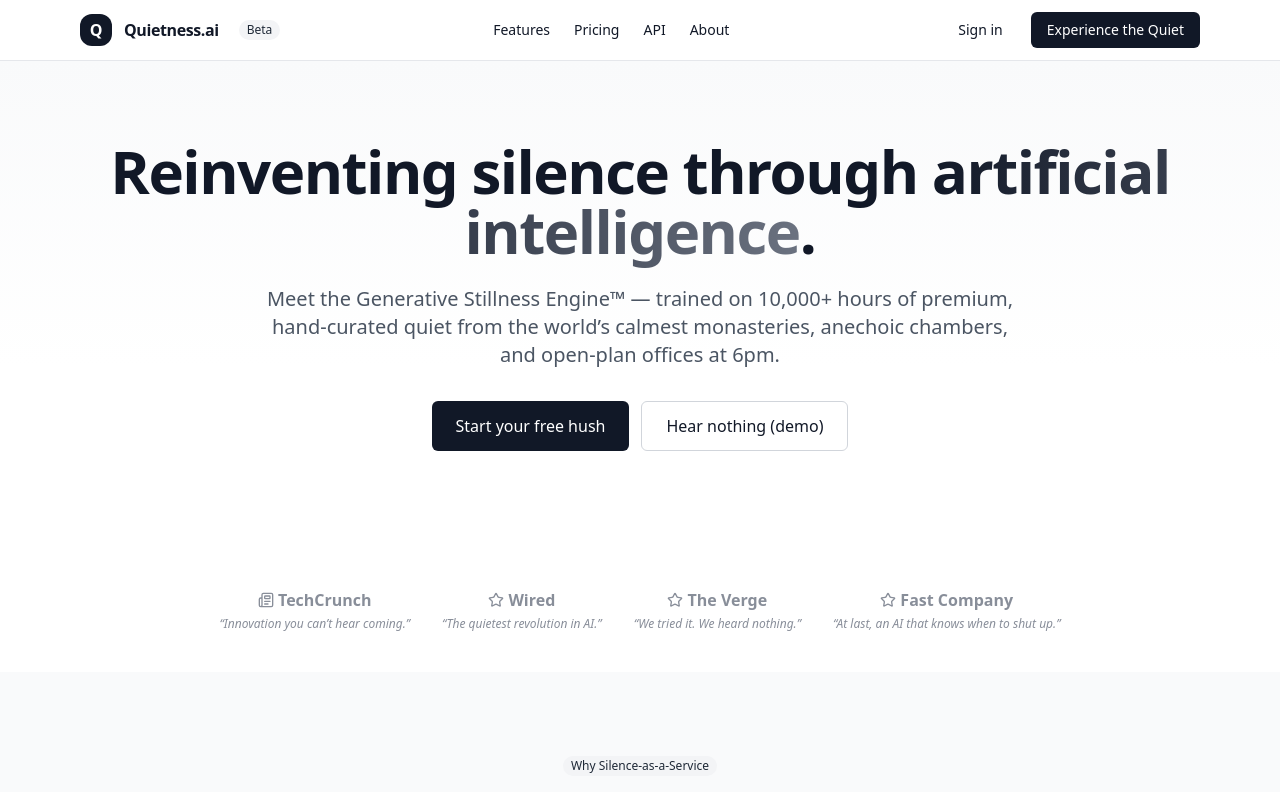
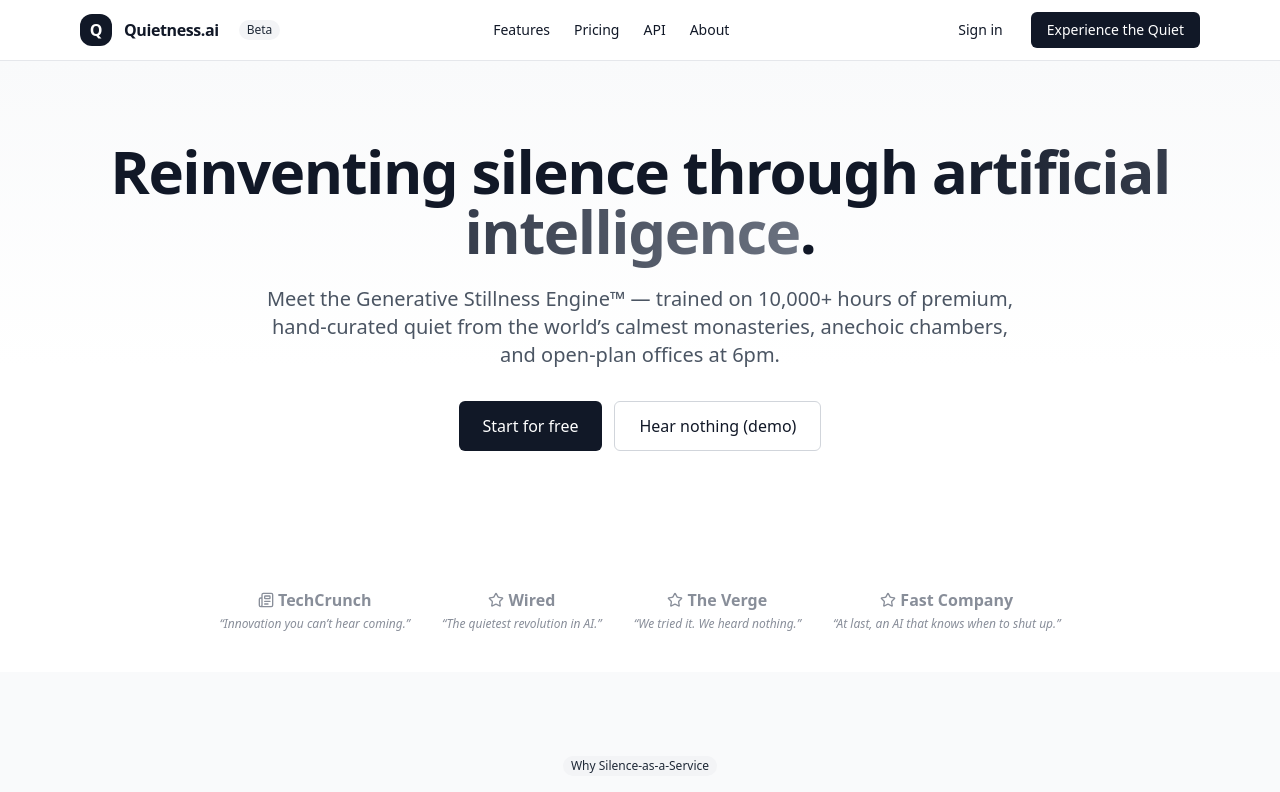
Before and after one commit to ShaharZivan/quietness-ai, a React (Vite) app: page / in a window 1280 px wide. Shown: the top 792 px of the page. Built offline with nearby package versions, Linux system fonts and the light colour scheme.

Commit message:
Update quiet.jsx

```diff
--- a/src/quiet.jsx
+++ b/src/quiet.jsx
@@ -54,7 +54,7 @@
             transition={{ duration: 0.7, delay: 0.2 }}
             className="mt-8 flex flex-col sm:flex-row gap-3 justify-center"
           >
-            <Button size="lg" className="rounded-2xl">Start your free hush</Button>
+            <Button size="lg" className="rounded-2xl">Start for free</Button>
             <Button size="lg" variant="outline" className="rounded-2xl">Hear nothing (demo)</Button>
           </motion.div>
         </div>
```
